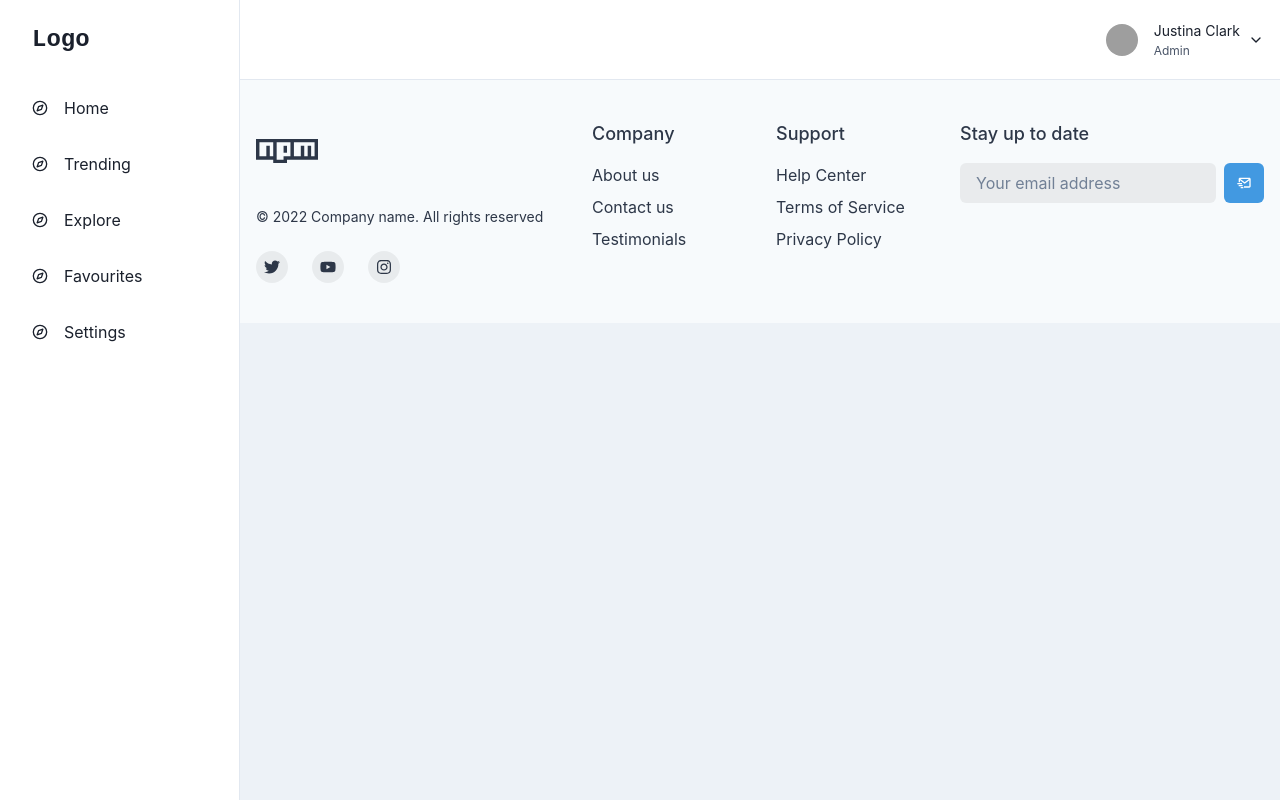
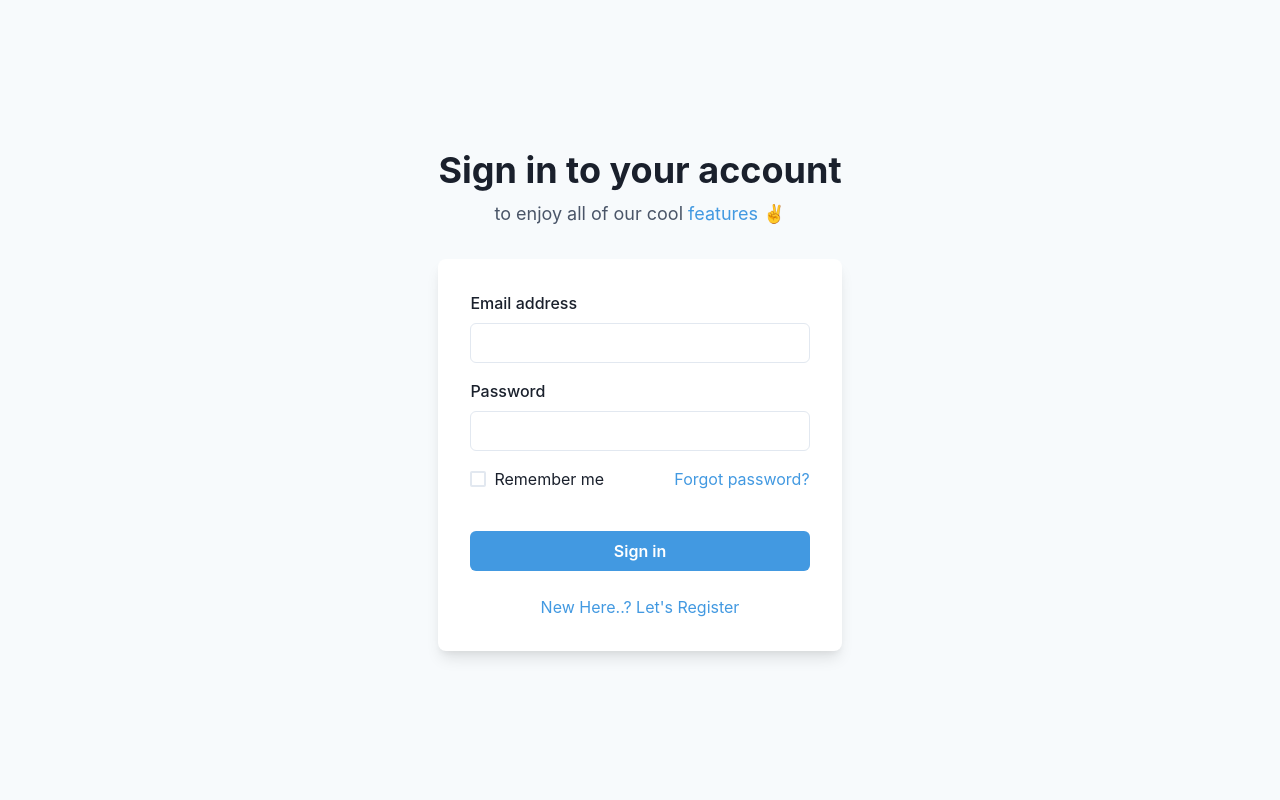
Before and after one commit to AayushBhagat256/Connectify, a React (Vite) app: page / in a window 1280 px wide. Built offline with nearby package versions, Linux system fonts and the light colour scheme; grey boxes are pictures that could not be loaded.

Commit message:
blog and login done

```diff
--- a/package.json
+++ b/package.json
@@ -13,6 +13,7 @@
     "@chakra-ui/react": "^2.7.1",
     "@emotion/react": "^11.11.1",
     "@emotion/styled": "^11.11.0",
+    "axios": "^1.4.0",
     "framer-motion": "^10.12.17",
     "react": "^18.2.0",
     "react-dom": "^18.2.0",
--- a/src/App.jsx
+++ b/src/App.jsx
@@ -2,12 +2,22 @@ import React from 'react'
 import './App.css'
 import { ChakraProvider } from '@chakra-ui/react'
 import SidebarWithHeader from './SideNav'
+import { Route, BrowserRouter as Router, Routes } from 'react-router-dom'
+import SimpleCard from './Pages/Auth/Login'
 
 function App() {
   return (
     <div>
       <ChakraProvider>
-        <SidebarWithHeader/>
+        <Router>
+        <Routes>
+        <Route path='/' element={<><SimpleCard/></>} />
+      </Routes>
+        <Routes>
+          <Route path='/home' element={<SidebarWithHeader/>}/>
+        </Routes>
+        </Router>
+
       </ChakraProvider>
     </div>
   )
--- /dev/null
+++ b/src/Pages/Auth/Login.jsx
@@ -0,0 +1,115 @@
+import {
+    Flex,
+    Box,
+    FormControl,
+    FormLabel,
+    Input,
+    Checkbox,
+    Stack,
+    Link,
+    Button,
+    Heading,
+    Text,
+    useColorModeValue,
+  } from '@chakra-ui/react';
+  import { useState } from 'react';
+  import { useNavigate } from 'react-router-dom';
+  import axios from 'axios';
+
+  export default function SimpleCard() {
+    const [email,setEmail] = useState()
+    const [pass,setPass] = useState()
+    const nav = useNavigate();
+    const navigateToRegister=()=>{
+      nav('/register')
+    }
+    //Integrating backend
+    const loginhit=()=>{
+       //const axios = require('axios');
+  let data = JSON.stringify({
+    // "email": "Dummy4@test.com",
+    // "password": "pass@123"
+    "email": email,
+    "password": pass
+  });
+
+  let config = {
+    method: 'post',
+    maxBodyLength: Infinity,
+    url: 'http://localhost:4000/user/login',
+    headers: {
+      'Content-Type': 'application/json'
+    },
+    data : data
+  };
+
+  axios.request(config)
+  .then((response) => {
+    console.log(JSON.stringify(response.data));
+    alert("login success")
+    localStorage.setItem("token",response.data.Token);
+    localStorage.setItem("id",response.data.id);
+    localStorage.setItem('email',response.data.email);
+    localStorage.setItem('username',response.data.name);
+    nav('/home')
+  })
+  .catch((error) => {
+    console.log(error);
+    alert("login failed")
+  });
+    }
+
+
+    return (
+      <Flex
+        minH={'100vh'}
+        align={'center'}
+        justify={'center'}
+        bg={useColorModeValue('gray.50', 'gray.800')}>
+        <Stack spacing={8} mx={'auto'} maxW={'lg'} py={12} px={6}>
+          <Stack align={'center'}>
+            <Heading fontSize={'4xl'}>Sign in to your account</Heading>
+            <Text fontSize={'lg'} color={'gray.600'}>
+              to enjoy all of our cool <Link color={'blue.400'}>features</Link> ✌️
+            </Text>
+          </Stack>
+          <Box
+            rounded={'lg'}
+            bg={useColorModeValue('white', 'gray.700')}
+            boxShadow={'lg'}
+            p={8}>
+            <Stack spacing={4}>
+              <FormControl id="email">
+                <FormLabel>Email address</FormLabel>
+                <Input type="email" value={email} onChange={e=>setEmail(e.target.value)} />
+              </FormControl>
+              <FormControl id="password">
+                <FormLabel>Password</FormLabel>
+                <Input type="password" value={pass} onChange={e=>setPass(e.target.value)} />
+              </FormControl>
+              <Stack spacing={10}>
+                <Stack
+                  direction={{ base: 'column', sm: 'row' }}
+                  align={'start'}
+                  justify={'space-between'}>
+                  <Checkbox>Remember me</Checkbox>
+                  <Link color={'blue.400'}>Forgot password?</Link>
+                </Stack>
+                <Button
+                  bg={'blue.400'}
+                  color={'white'}
+                  onClick={loginhit}
+                  _hover={{
+                    bg: 'blue.500',
+                  }}>
+                  Sign in
+                </Button>
+              </Stack>
+            </Stack>
+            <br />
+            <Box textAlign={'center'} onClick={navigateToRegister}><Link color={'blue.400'} textAlign={'center'}>New Here..? Let's Register</Link></Box>
+          </Box>
+        </Stack>
+      </Flex>
+    );
+  }
--- /dev/null
+++ b/src/Pages/Blog.jsx
@@ -0,0 +1,124 @@
+import React from 'react';
+import {
+  Box,
+  Heading,
+  Link,
+  Image,
+  Text,
+  Divider,
+  HStack,
+  Tag,
+  Wrap,
+  WrapItem,
+  useColorModeValue,
+  Container,
+  VStack,
+} from '@chakra-ui/react';
+
+
+
+const BlogTags = (props) => {
+  return (
+    <HStack spacing={2} marginTop={props.marginTop}>
+      {props.tags.map((tag) => {
+        return (
+          <Tag size={'md'} variant="solid" colorScheme="orange" key={tag}>
+            {tag}
+          </Tag>
+        );
+      })}
+    </HStack>
+  );
+};
+
+
+
+export const BlogAuthor = (props) => {
+  return (
+    <HStack marginTop="2" spacing="2" display="flex" alignItems="center">
+      <Image
+        borderRadius="full"
+        boxSize="40px"
+        src="https://100k-faces.glitch.me/random-image"
+        alt={`Avatar of ${props.name}`}
+      />
+      <Text fontWeight="medium">{props.name}</Text>
+      <Text>—</Text>
+      <Text>{props.date.toLocaleDateString()}</Text>
+    </HStack>
+  );
+};
+
+const ArticleList = () => {
+  return (
+    <Container maxW={'7xl'} p="12">
+      {/* <Heading as="h1">Stories by Chakra Templates</Heading> */}
+      <Box
+        marginTop={{ base: '1', sm: '5' }}
+        display="flex"
+        flexDirection={{ base: 'column', sm: 'row' }}
+        justifyContent="space-between">
+        <Box
+          display="flex"
+          flex="1"
+          marginRight="3"
+          position="relative"
+          alignItems="center">
+          <Box
+            width={{ base: '100%', sm: '85%' }}
+            zIndex="2"
+            marginLeft={{ base: '0', sm: '5%' }}
+            marginTop="5%">
+            <Link textDecoration="none" _hover={{ textDecoration: 'none' }}>
+              <Image
+                borderRadius="lg"
+                src={
+                  'https://images.unsplash.com/photo-1499951360447-b19be8fe80f5?ixlib=rb-1.2.1&ixid=MXwxMjA3fDB8MHxwaG90by1wYWdlfHx8fGVufDB8fHw%3D&auto=format&fit=crop&w=800&q=80'
+                }
+                alt="some good alt text"
+                objectFit="contain"
+              />
+            </Link>
+          </Box>
+          {/* <Box zIndex="1" width="100%" position="absolute" height="100%">
+            <Box
+              bgGradient={useColorModeValue(
+                'radial(orange.600 1px, transparent 1px)',
+                'radial(orange.300 1px, transparent 1px)'
+              )}
+              backgroundSize="20px 20px"
+              opacity="0.4"
+              height="100%"
+            />
+          </Box> */}
+        </Box>
+        <Box
+          display="flex"
+          flex="1"
+          flexDirection="column"
+          justifyContent="center"
+          marginTop={{ base: '3', sm: '0' }}>
+          {/* <BlogTags tags={['Engineering', 'Product']} /> */}
+          <Heading marginTop="1">
+            <Link textDecoration="none" _hover={{ textDecoration: 'none' }}>
+              Blog article title
+            </Link>
+          </Heading>
+          <Text
+            as="p"
+            marginTop="2"
+            color={useColorModeValue('gray.700', 'gray.200')}
+            fontSize="lg">
+            Lorem Ipsum is simply dummy text of the printing and typesetting
+            industry. Lorem Ipsum has been the industry's standard dummy text
+            ever since the 1500s, when an unknown printer took a galley of type
+            and scrambled it to make a type specimen book.
+          </Text>
+          <BlogAuthor name="John Doe" date={new Date('2021-04-06T19:01:27Z')} />
+        </Box>
+      </Box>
+    </Container>
+  );
+};
+
+export default ArticleList;
--- a/src/SideNav.jsx
+++ b/src/SideNav.jsx
@@ -1,4 +1,4 @@
-import React, { ReactNode } from 'react';
+import React, { ReactNode, useState } from 'react';
 import {
   IconButton,
   Avatar,
@@ -29,21 +29,27 @@ import {
   FiMenu,
   FiBell,
   FiChevronDown,
+  FiUser,
+  FiPlusCircle,
 } from 'react-icons/fi';
 import LargeWithNewsletter from './Footer';
+import BlogPostWithImage from './Pages/Blog';
+import ArticleList from './Pages/Blog';
+import { Route, Router, Routes } from 'react-router-dom';
 
 const LinkItems  = [
-  { name: 'Home', icon: <FiCompass/> },
-  { name: 'Trending', icon: <FiCompass/> },
-  { name: 'Explore', icon: <FiCompass/> },
-  { name: 'Favourites', icon: <FiCompass/>},
-  { name: 'Settings', icon: <FiCompass/> },
+  { name: 'Home', icon: <FiHome/>,route:'/' },
+  { name: 'Add Post', icon: <FiPlusCircle/>,route:'/' },
+  { name: 'Find Friends', icon: <FiCompass/>,route:'/' },
+  { name: 'View/Edit profile', icon: <FiUser/>,route:'/'},
+  { name: 'Settings', icon: <FiSettings/>,route:'/' },
 ];
 
 export default function SidebarWithHeader({
   children,
 }) {
   const { isOpen, onOpen, onClose } = useDisclosure();
+  const [option,setOption] = useState('Home')
   return (
     <Box minH="100vh" bg={useColorModeValue('gray.100', 'gray.900')}>
       <SidebarContent
@@ -65,6 +71,7 @@ export default function SidebarWithHeader({
       {/* mobilenav */}
       <MobileNav onOpen={onOpen} />
       <Box ml={{ base: 0, md: 60 }} p="0">
+        <ArticleList/>
         <LargeWithNewsletter/>
       </Box>
     </Box>
@@ -86,12 +93,12 @@ const SidebarContent = ({ onClose, ...rest }) => {
       {...rest}>
       <Flex h="20" alignItems="center" mx="8" justifyContent="space-between">
         <Text fontSize="2xl" fontFamily="monospace" fontWeight="bold">
-          Logo
+          Connectify
         </Text>
         <CloseButton display={{ base: 'flex', md: 'none' }} onClick={onClose} />
       </Flex>
       {LinkItems.map((link) => (
-        <NavItem key={link.name} icon={link.icon}>
+        <NavItem key={link.name} route={link.route} icon={link.icon}>
           {link.name}
         </NavItem>
       ))}
@@ -100,9 +107,9 @@ const SidebarContent = ({ onClose, ...rest }) => {
 };
 
 
-const NavItem = ({ icon, children, ...rest }) => {
+const NavItem = ({ route, icon, children, ...rest }) => {
   return (
-    <Link href="#" style={{ textDecoration: 'none' }} _focus={{ boxShadow: 'none' }}>
+    <Link href={route}   style={{ textDecoration: 'none' }} _focus={{ boxShadow: 'none' }}>
       <Flex
         align="center"
         p="4"
```
Also changed, not shown: src/Pages/AddPost.jsx (added, +11 -0 lines), src/Pages/Auth/Register.jsx (added), 1 other file (tests, documents, lock files or other folders).
